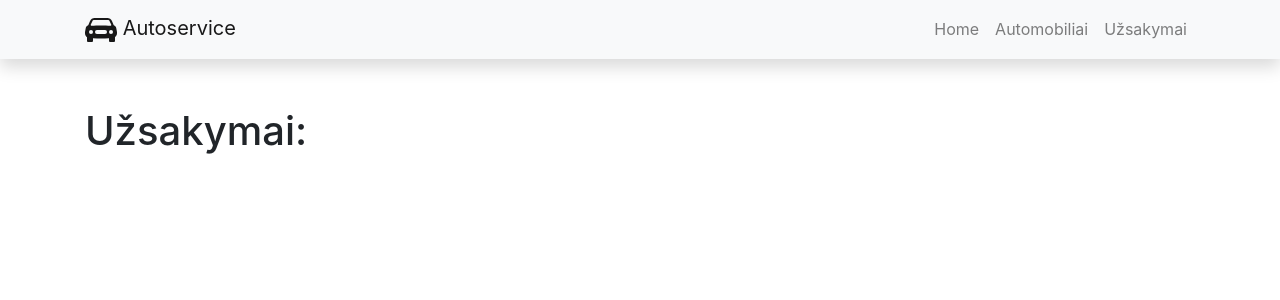
After one commit to DonatasNoreika/django_autoservice_2022_10, a Django app: page /autoservice/uzsakymai/ in a window 1280 px wide. The commit adds this page. Shown: the top 300 px of the page. Run offline with Django 4.2, Linux system fonts and the light colour scheme; data that the repository does not hold is empty; some libraries are stand-ins or nearby versions.

Commit message:
5 paskaita: 3 užduotis done

```diff
--- a/mysite/autoservice/templates/automobiliai.html
+++ b/mysite/autoservice/templates/automobiliai.html
@@ -2,6 +2,7 @@
 {% block title %}Automobiliai{% endblock %}
 
 {% block content %}
+<h1>Automobiliai:</h1>
 <ul>
 {% for automobilis in automobiliai %}
     <li><a href="{% url 'automobilis' automobilis.id %}">{{ automobilis }} </a></li>
--- /dev/null
+++ b/mysite/autoservice/templates/autoservice/uzsakymas_list.html
@@ -0,0 +1,11 @@
+{% extends "base.html" %}
+{% block title %}Užsakymai{% endblock %}
+
+{% block content %}
+<h1>Užsakymai:</h1>
+<ul>
+{% for uzsakymas in object_list %}
+    <li><a href="{{ uzsakymas.pk }}">{{ uzsakymas }} </a></li>
+{% endfor %}
+</ul>
+{% endblock %}
--- a/mysite/autoservice/templates/base.html
+++ b/mysite/autoservice/templates/base.html
@@ -34,6 +34,9 @@
         <li class="nav-item">
           <a class="nav-link" href="{% url 'automobiliai' %}">Automobiliai</a>
         </li>
+        <li class="nav-item">
+          <a class="nav-link" href="{% url 'uzsakymai' %}">Užsakymai</a>
+        </li>
       </ul>
     </div>
   </div>
--- a/mysite/autoservice/urls.py
+++ b/mysite/autoservice/urls.py
@@ -5,5 +5,7 @@ from . import views
 urlpatterns = [
     path("", views.index, name='index'),
     path('automobiliai/', views.automobiliai, name='automobiliai'),
-    path('automobilis/<int:automobilis_id>', views.automobilis, name='automobilis'),
+    path('automobiliai/<int:automobilis_id>', views.automobilis, name='automobilis'),
+    path('uzsakymai/', views.Uzsakymai.as_view(), name='uzsakymai'),
+    path('uzsakymai/<int:pk>', views.Uzsakymas.as_view(), name="uzsakymas"),
 ]
--- a/mysite/autoservice/views.py
+++ b/mysite/autoservice/views.py
@@ -1,5 +1,6 @@
 from django.shortcuts import render, get_object_or_404
 from .models import Paslauga, Uzsakymas, Automobilis
+from django.views import generic
 
 # Create your views here.
 def index(request):
@@ -23,3 +24,10 @@ def automobilis(request, automobilis_id):
         'automobilis': get_object_or_404(Automobilis, pk=automobilis_id)
     }
     return render(request, 'automobilis.html', context=kontekstas)
+
+class Uzsakymai(generic.ListView):
+    model = Uzsakymas
+
+
+class Uzsakymas(generic.DetailView):
+    model = Uzsakymas
```
Also changed, not shown: mysite/autoservice/templates/autoservice/uzsakymas_detail.html (added, +11 -0 lines).
